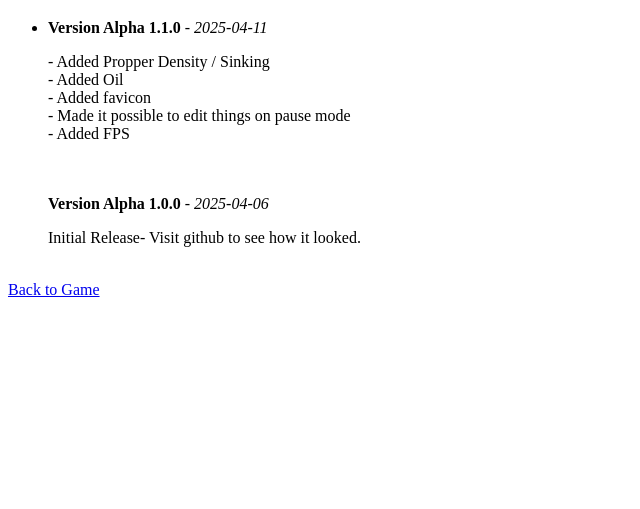
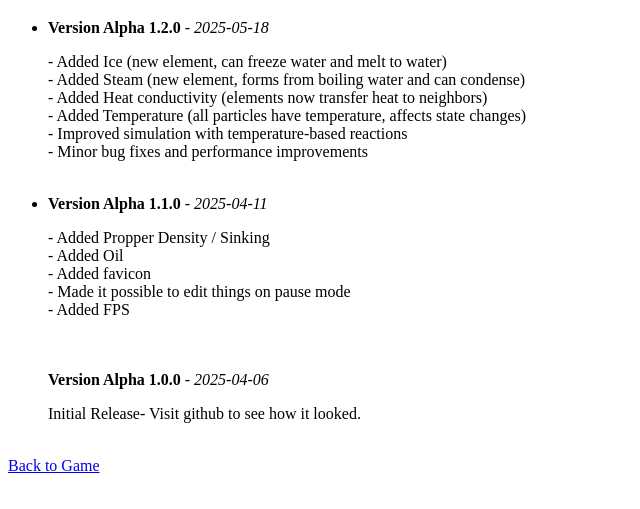
Before and after one commit to tlk106/Powder-Powder, a website: page website/changelog.html in a window 1280 px wide. Shown: the part 61-570 px from the top of the page, without its empty margins (0-640 px from the left). Drawn offline with Linux system fonts and the light colour scheme.

Commit message:
Update version to Alpha 1.2.0

```diff
--- a/package.json
+++ b/package.json
@@ -1,6 +1,6 @@
 {
   "name": "Powder-Powder",
-  "version": "0.0.1",
+  "version": "alpha version 1.2.0",
   "description": "",
   "main": "server.js",
   "scripts": {
--- a/website/changelog.html
+++ b/website/changelog.html
@@ -8,6 +8,18 @@
 <body>
   <h1>Change log</h1>
   <ul>
+    <li>
+      <strong>Version Alpha 1.2.0</strong> - <em>2025-05-18</em>
+      <p>
+        - Added Ice (new element, can freeze water and melt to water)<br>
+        - Added Steam (new element, forms from boiling water and can condense)<br>
+        - Added Heat conductivity (elements now transfer heat to neighbors)<br>
+        - Added Temperature (all particles have temperature, affects state changes)<br>
+        - Improved simulation with temperature-based reactions<br>
+        - Minor bug fixes and performance improvements<br>
+      </p>
+      <br>
+    </li>
     <li>
       <strong>Version Alpha 1.1.0</strong> - <em>2025-04-11</em>
       <p>- Added Propper Density / Sinking <br>
```
Also changed, not shown: index.html (+1 -1 lines), website/info.html (+1 -1 lines), README.md.
